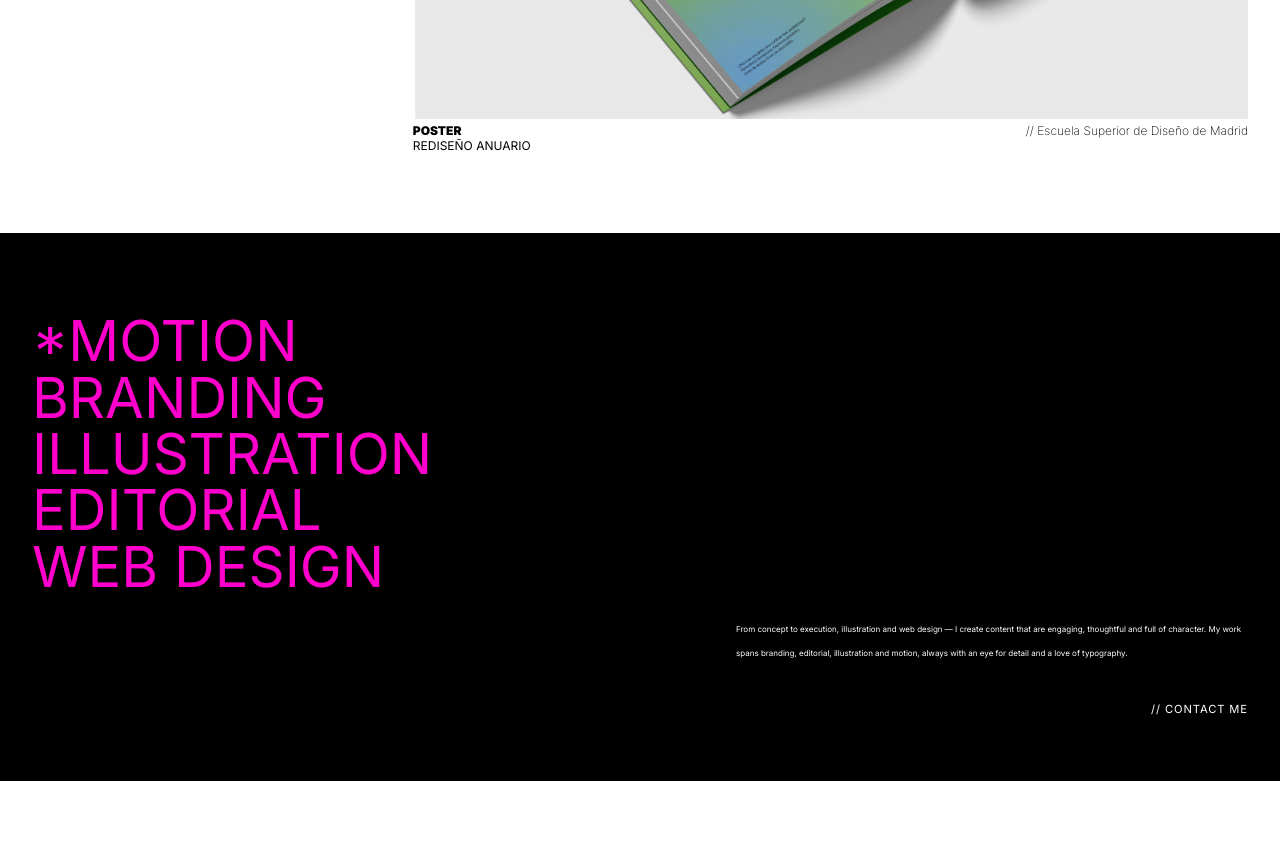
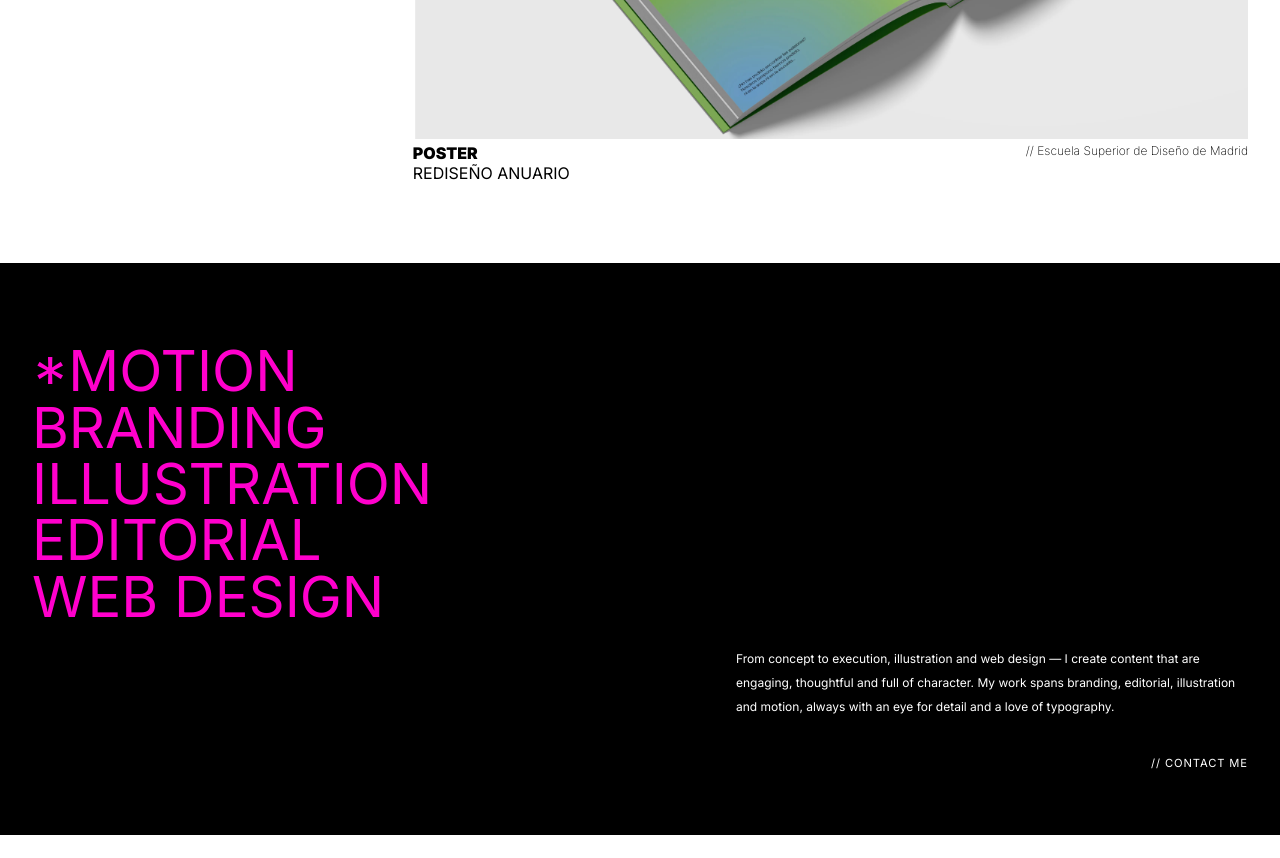
Before and after one commit to kirbyeater23/portfolioKirbyeater, a plain HTML site: page index.html in a window 1280 px wide. Shown: the part 2280-3138 px from the top of the page. Drawn offline with nearby package versions, Linux system fonts and the light colour scheme; a script that the page names is missing.

Commit message:
cambios tipo

```diff
--- a/assets/sass/partials/_tipografia.scss
+++ b/assets/sass/partials/_tipografia.scss
@@ -36,7 +36,7 @@ h2 {
 /* BLOQUE */
 h3 {
   font-family: "Inter", sans-serif;
-  font-size: .75rem;
+  font-size: 1rem;
   font-style: normal;
   font-weight: 900;
   line-height: normal;
@@ -47,7 +47,7 @@ h3 {
 /* INTERRUPCIÓN */
 h4 {
   font-family: "Inter", sans-serif;
-  font-size: .75rem;
+  font-size: 1rem;
   font-style: normal;
   font-weight: 400;
   line-height: normal;
@@ -68,7 +68,7 @@ h5 {
 
 p {
   font-family: "Inter", sans-serif;
-  font-size: .5rem;
+  font-size: .75rem;
   font-style: normal;
   font-weight: 400;
   line-height: 1.5rem;
```
Also changed, not shown: assets/css/main.css, 1 other file.
